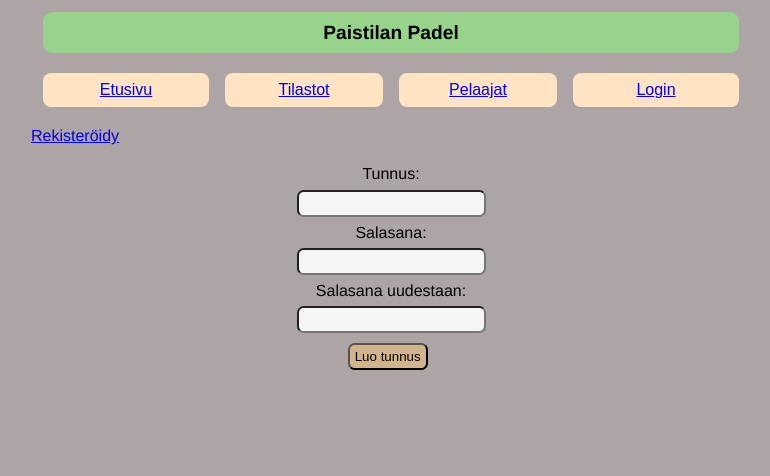
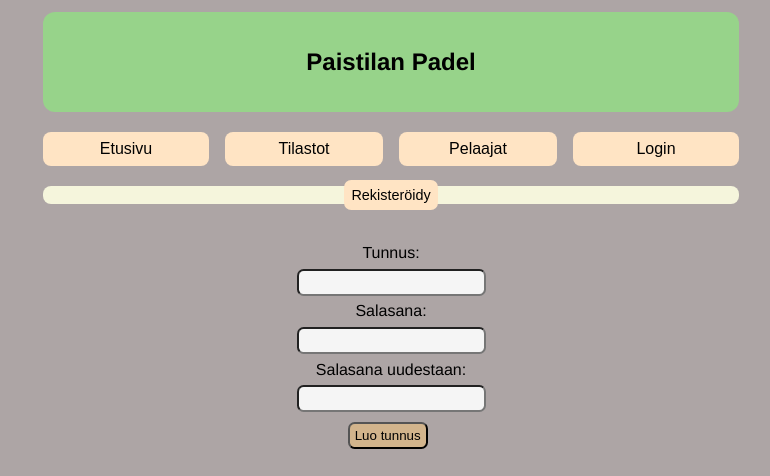
Before and after one commit to taHmeaa/Padelsovellus, a Flask app: page /register in a window 1280 px wide. Shown: the top 476 px of the page, without its empty margins (249-1019 px from the left). Run offline with Flask 2, Linux system fonts and the light colour scheme; parts of the project's set-up code (start-up, migrations or seed data) failed here and were passed over.

Commit message:
ulkoasu update

```diff
--- a/static/style.css
+++ b/static/style.css
@@ -12,16 +12,17 @@ body {
     color: black;
     font-weight: bold;
     text-align: center;
-    padding: 0.5em;
-    font-size: 1.2em;
+    padding: 1.5em;
+    font-size: 1.5em;
     border-radius: .5em;
     margin: 12px;
 }
 
-h2 {
+.h2 {
     text-align: center;
     font-size: 1em;
     font-weight: bold;
+    margin: 2em 0em 0em 0em;
 }
 
 .login {
@@ -49,6 +50,16 @@ h2 {
     grid-template-columns: repeat(2, 1fr);
     font-family: 'Quicksand', sans-serif;
 }
+.gameboard{
+    background: rgb(255, 96, 96, 0.562);
+    margin: 12px;
+    padding: 1em 1em 1em 1em;
+    border-radius: .5em;
+    display: grid;
+    grid-template-columns: repeat(2, 1fr);
+    font-family: 'Quicksand', sans-serif;
+
+}
 
 .podiumboard {
     background: rgb(255, 96, 96, 0.562);
@@ -61,7 +72,7 @@ h2 {
 }
 .points{
     text-align: center;
-    margin: 1em;
+    margin: auto;
     font-size: 1em;
     font-weight: bold;
     padding: .5em;
@@ -92,6 +103,15 @@ h2 {
     font-family: 'Quicksand', sans-serif;
     margin: 12px;
 }
+.navbanner1{
+    font-family: 'Quicksand', sans-serif;
+    margin: 12px;
+    text-align: center;
+    background: beige;
+    border-radius: .5em;
+    text-decoration: none;
+    color: black;
+}
 
 .navlinks1{
     border-radius: .5em;
@@ -99,6 +119,8 @@ h2 {
     background: bisque;
     padding: .5em;
     margin: .5em .5em .5em 0em;
+    text-decoration: none;
+    color: black;
 }
 .navlinks2{
     border-radius: .5em;
@@ -106,13 +128,18 @@ h2 {
     background: bisque;
     padding: .5em;
     margin: .5em;
+    text-decoration: none;
+    color: black;
 }
+
 .navlinks3{
     border-radius: .5em;
     text-align: center;
     background: bisque;
     padding: .5em;
     margin: .5em;
+    text-decoration: none;
+    color: black;
 }
 .navlinks4{
     border-radius: .5em;
@@ -120,6 +147,18 @@ h2 {
     background: bisque;
     padding: .5em;
     margin: .5em 0em .5em .5em;
+    text-decoration: none;
+    color: black;
+}
+.registerlink{
+    border-radius: .5em;
+    text-align: center;
+    background: bisque;
+    padding: .5em;
+    margin: .5em;
+    font-size: .9em;
+    text-decoration: none;
+    color: black;
 }
 
 .score {
@@ -132,7 +171,7 @@ h2 {
     text-align: center;
     background-color: bisque;
     border-radius: .5em;
-    margin: auto;
+    margin: auto auto .5em auto;
     padding: 1em;
     font-size: 0.8em;
     width: 9.5em;
```
